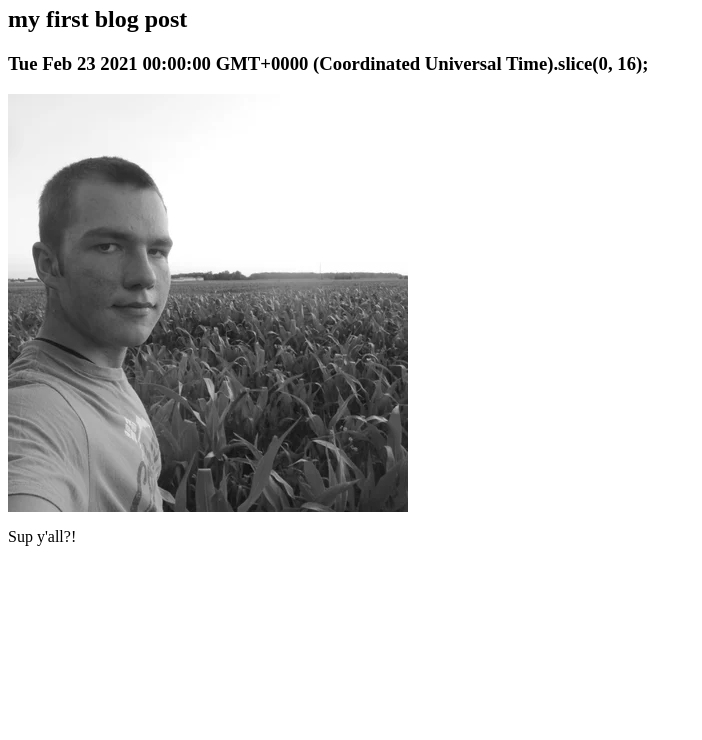
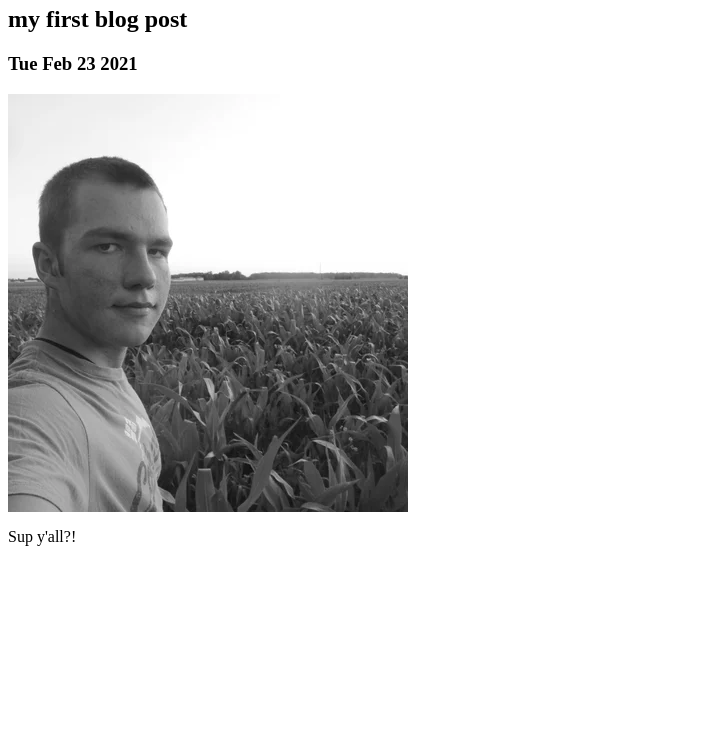
Before and after one commit to Christopher-Stevers/Scribo, an Eleventy site: page posts/firstpost.md in a window 1280 px wide. Shown: the part 60-800 px from the top of the page, without its empty margins (0-702 px from the left). Built offline with nearby package versions, Linux system fonts and the light colour scheme; Eleventy itself is replaced by a stand-in of ours; files that its build step writes are made by us from their sources.

Commit message:
updating production, fixed date in post template

```diff
--- a/_includes/layouts/post.njk
+++ b/_includes/layouts/post.njk
@@ -6,6 +6,6 @@ layout: layouts/base.njk
 <h3 class="date">{{date}}</h3>
 <img src={{featuredImage}}>
 <p>{{content|safe}}</p>
-<script>let newDate=`{{date}}.slice(0, 16);`
+<script>let newDate=`{{date}}`.slice(0, 16);
     document.querySelector(".date").innerText=newDate;
 </script>
```
